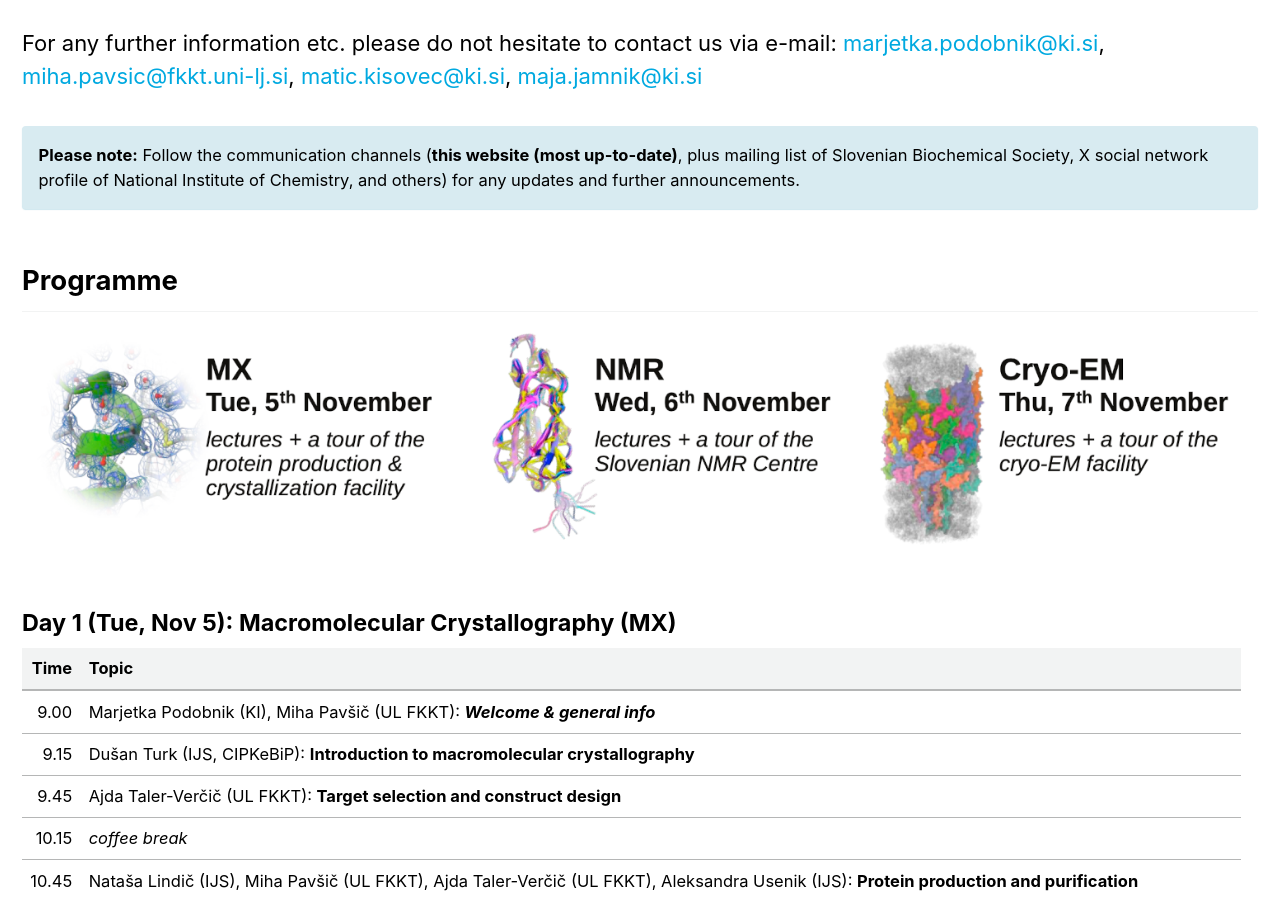
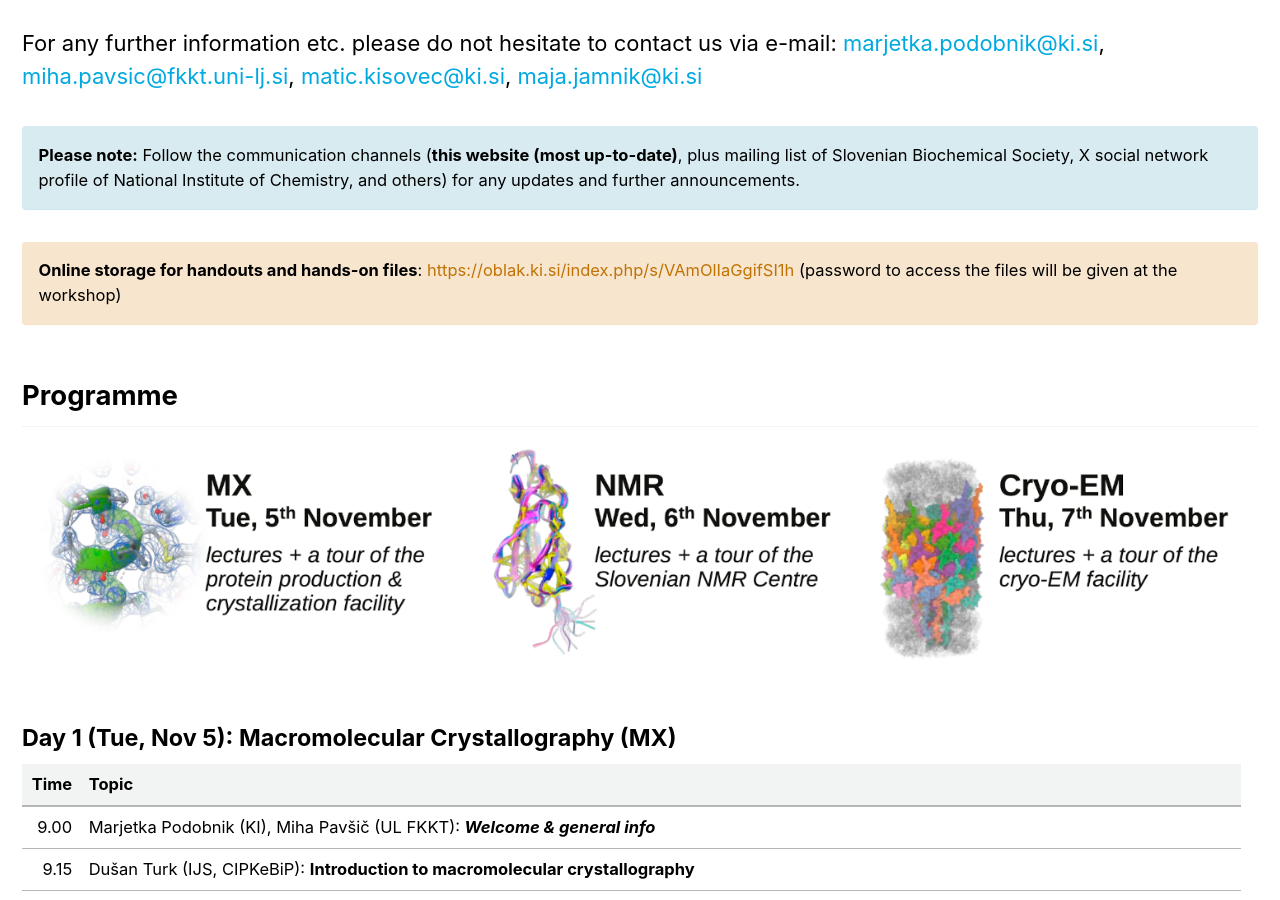
Before and after one commit to InstructSI/instructsi.github.io, a Jekyll site: the page built from _pages/bmasb2024.md, in a window 1280 px wide and 900 px high, scrolled down 1912 px. Built offline with Jekyll 4.4.1, drawn with Linux system fonts in a browser that asks for light colours; cached includes are drawn as plain includes.

Commit message:
Added link for handouts at bmasb2024

```diff
--- a/_pages/bmasb2024.md
+++ b/_pages/bmasb2024.md
@@ -53,6 +53,9 @@ For any further information etc. please do not hesitate to contact us via e-mail
 
 **Please note:** Follow the communication channels (**this website (most up-to-date)**, plus mailing list of Slovenian Biochemical Society, X social network profile of National Institute of Chemistry, and others) for any updates and further announcements.
 {: .notice--info}
+
+**Online storage for handouts and hands-on files**: [https://oblak.ki.si/index.php/s/VAmOlIaGgifSI1h](https://oblak.ki.si/index.php/s/VAmOlIaGgifSI1h) (password to access the files will be given at the workshop)
+{: .notice--warning}
 
 ## Programme
 
```
